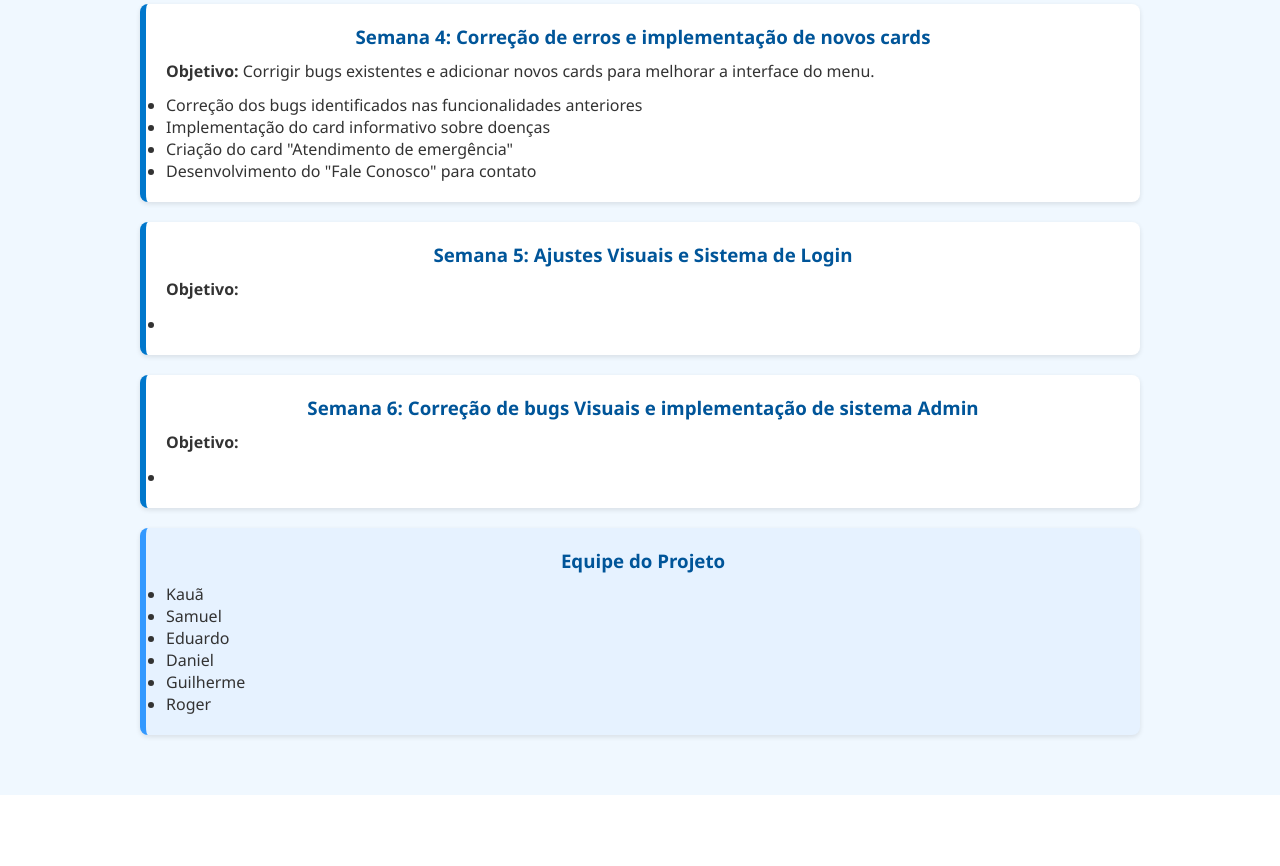
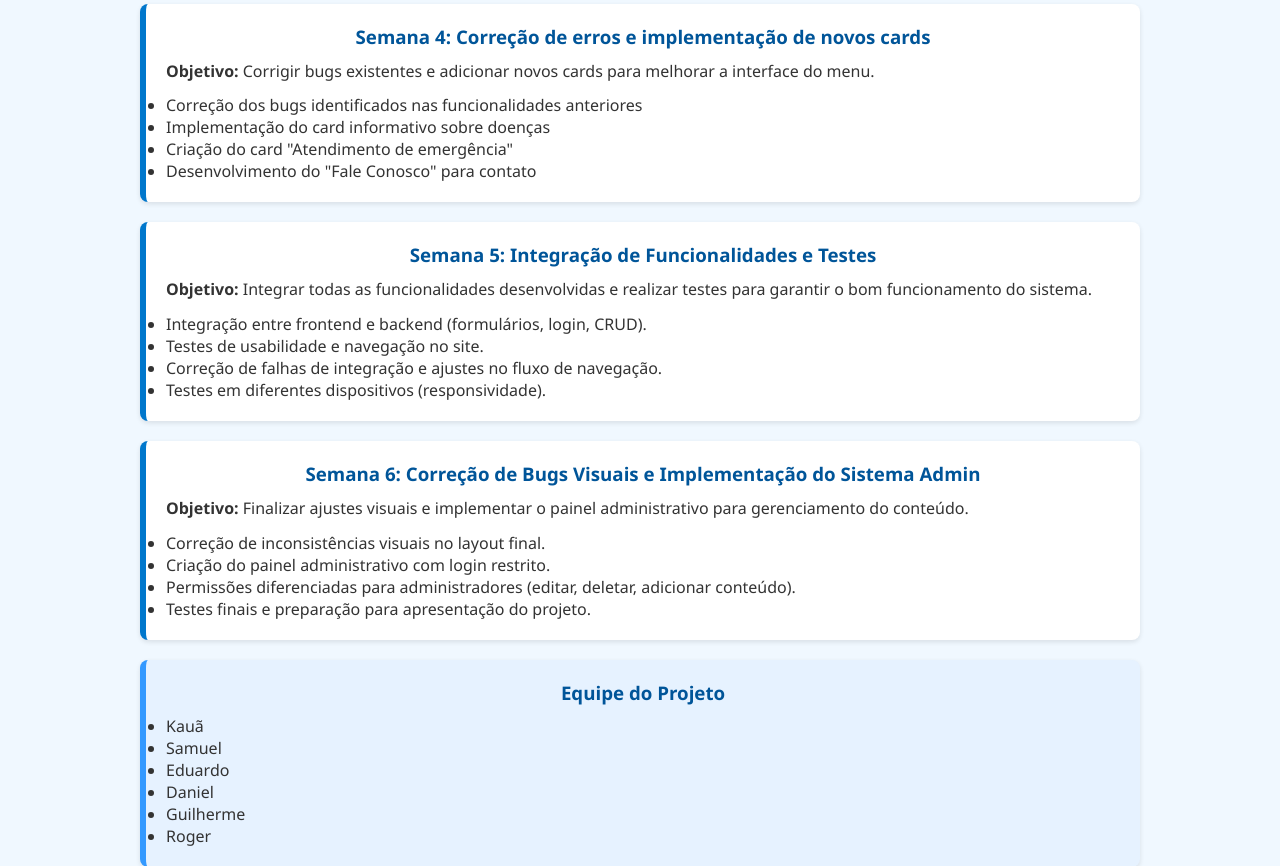
Before and after one commit to KauaPacce/Saudex_TCC, a PHP site: page /Cronograma.php in a window 1280 px wide. Shown: the part 808-1674 px from the top of the page. Before the commit the page ends 1603 px from the top, so only its background shows below. Run offline with PHP 8.4, Linux system fonts and the light colour scheme.

Commit message:
Cronograma.php
Descrição das Semana 5 e 6

```diff
--- a/saudex/Cronograma.php
+++ b/saudex/Cronograma.php
@@ -55,22 +55,27 @@
         </div>
 
         <div class="card">
-            <h3>Semana 5: Ajustes Visuais e Sistema de Login</h3>
-            <p><strong>Objetivo:</strong> </p>
+    <h3>Semana 5: Integração de Funcionalidades e Testes</h3>
+    <p><strong>Objetivo:</strong> Integrar todas as funcionalidades desenvolvidas e realizar testes para garantir o bom funcionamento do sistema.</p>
     <ul>
-                <li></li>
-
+        <li>Integração entre frontend e backend (formulários, login, CRUD).</li>
+        <li>Testes de usabilidade e navegação no site.</li>
+        <li>Correção de falhas de integração e ajustes no fluxo de navegação.</li>
+        <li>Testes em diferentes dispositivos (responsividade).</li>
     </ul>
 </div>
 
 <div class="card">
-            <h3>Semana 6: Correção de bugs Visuais e implementação de sistema Admin</h3>
-            <p><strong>Objetivo:</strong> </p>
+    <h3>Semana 6: Correção de Bugs Visuais e Implementação do Sistema Admin</h3>
+    <p><strong>Objetivo:</strong> Finalizar ajustes visuais e implementar o painel administrativo para gerenciamento do conteúdo.</p>
     <ul>
-                <li></li>
-
+        <li>Correção de inconsistências visuais no layout final.</li>
+        <li>Criação do painel administrativo com login restrito.</li>
+        <li>Permissões diferenciadas para administradores (editar, deletar, adicionar conteúdo).</li>
+        <li>Testes finais e preparação para apresentação do projeto.</li>
     </ul>
 </div>
+
 
         <div class="card equipe">
             <h3>Equipe do Projeto</h3>
```
Lines whose indentation alone changed are shown as unchanged.
